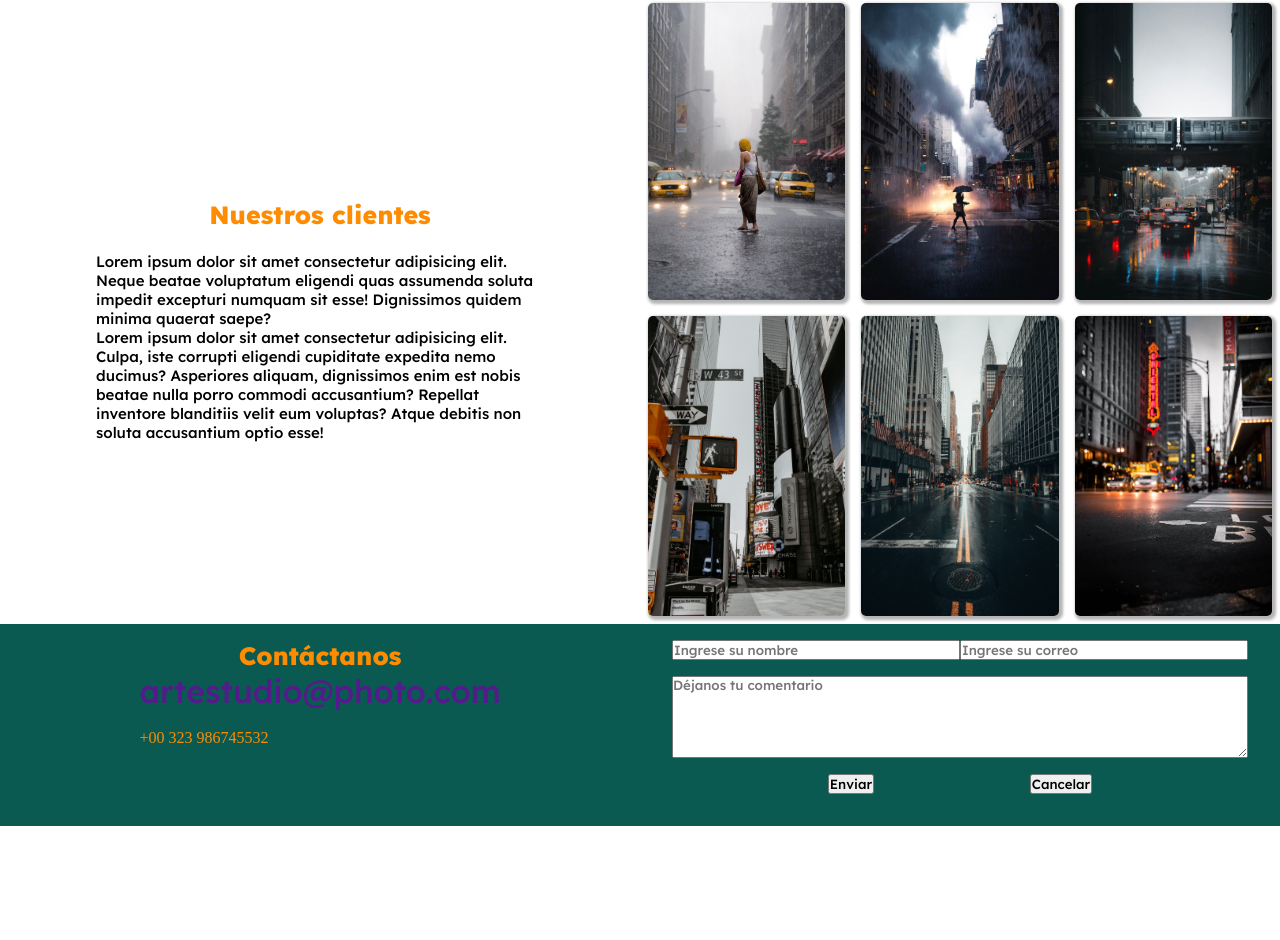
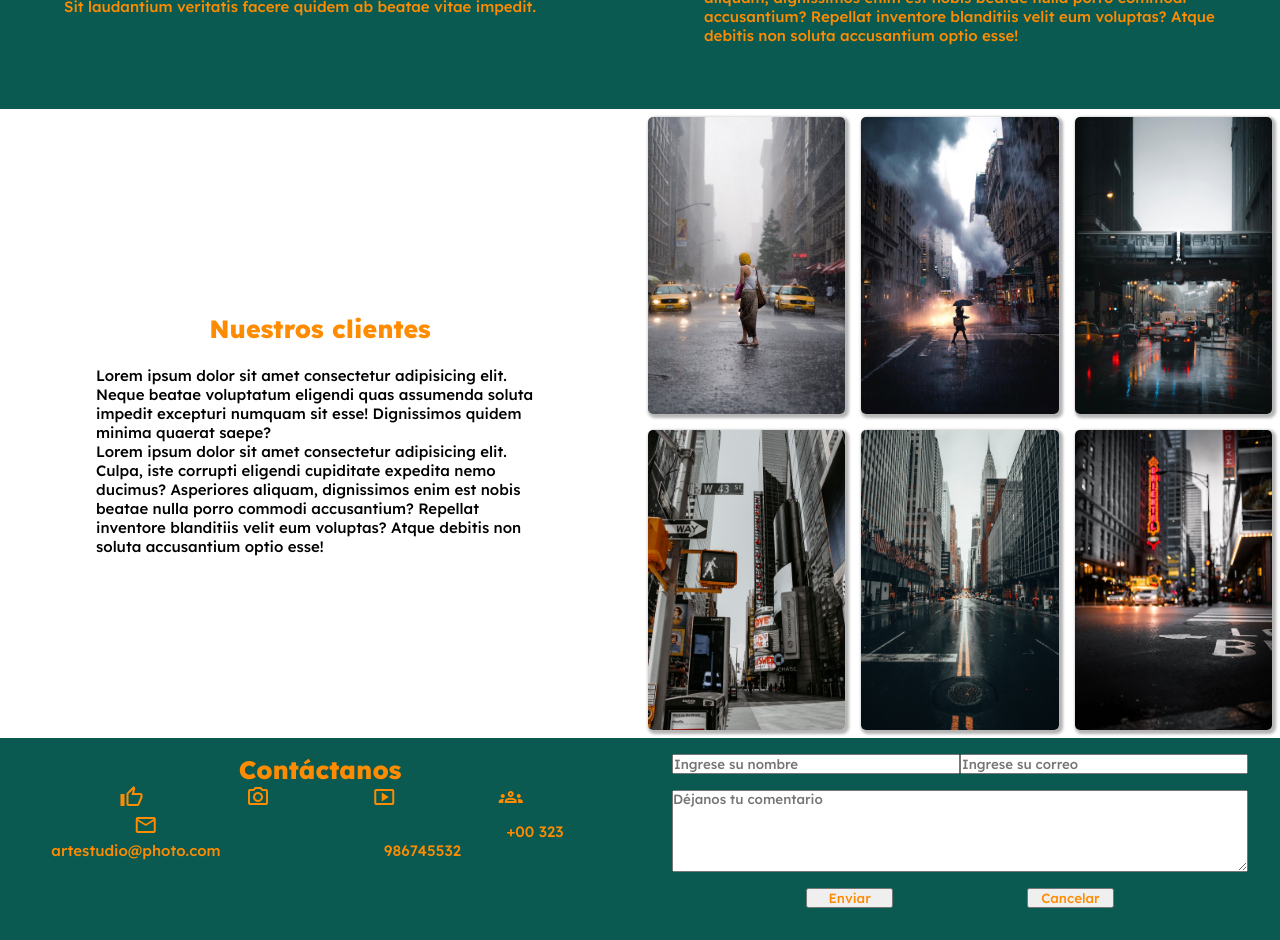
Before and after one commit to cristoferarmando/ExamenParcial_1, a plain HTML site: page index.html in a window 1280 px wide. Shown: the part 911-1851 px from the top of the page. Before the commit the page ends 1737 px from the top, so only its background shows below. Drawn offline with Linux system fonts and the light colour scheme; a web font is replaced by a local one.

Commit message:
PendienteInterpolar

```diff
--- a/index.html
+++ b/index.html
@@ -16,8 +16,13 @@
 
         <p class="ttl-xs">Lorem ipsum dolor sit amet consectetur adipisicing elit.
             Dicta illum omnis sint cupiditate nostrum beatae ex,
-            sapiente dolore exercitationem nulla.</p>
+            sapiente dolore exercitationem nulla.
+            Lorem ipsum dolor sit amet consectetur adipisicing elit.
+            Dicta illum omnis sint cupiditate nostrum beatae ex,
+            sapiente dolore exercitationem nulla</p>
         <p class="ttl-xs">Lorem ipsum dolor sit amet consectetur adipisicing elit.
+            Dicta illum omnis sint cupiditate nostrum beatae ex,
+            sapiente dolore exercitationem nulla.Lorem ipsum dolor sit amet consectetur adipisicing elit.
             Dicta illum omnis sint cupiditate nostrum beatae ex,
             sapiente dolore exercitationem nulla.</p>
         <p class="ttl-xs">Lorem ipsum dolor sit amet consectetur adipisicing elit.
@@ -74,13 +79,15 @@
     <div id="botones" class="bg">
         <h2 class="ttl-xm">Contáctanos</h2>
         <ul class="boton">
-            <li><a href=""></a></li>
-            <li><a href=""></a></li>
-            <li><a href=""></a></li>
-            <li><a href=""></a></li>
-
-            <li><a href="" class="ttl-xs">artestudio@photo.com</a></li>
-            <li><a href="" class="ttl-xs"></a> +00 323 986745532</li>
+            <li>
+                <a href=""><span class="material-icons-outlined">thumb_up</span></a></li>
+            <li><a href=""><span class="material-icons-outlined">photo_camera</span></a></li>
+            <li><a href=""><span class="material-icons-outlined">smart_display</span></a></li>
+            <li><a href=""><span class="material-icons-outlined">groups</span></a></li>
+        </ul>
+        <ul class="boton">
+            <li><a href="" class="ttl-xs"><span class="material-icons-outlined">email</span>artestudio@photo.com</a></li>
+            <li><a href="" class="ttl-xs"><span class="material-icons-outlined"> whatsapp</span>+00 323 986745532</a></li>
         </ul>
     </div>
 
--- a/src/componentes/_botones.scss
+++ b/src/componentes/_botones.scss
@@ -7,12 +7,26 @@
 
 .boton{
     width: 100%;
-    @include setflex(column, space-evenly, space-around);
+    @include setflex(row, space-evenly, space-around);
     align-items: flex-start;
 
     li{
         a{
-            font-size: 2rem;
+         @include setTittle('Lexend Deca', nth($listfonts, 3), 300);;
+         color:darkorange;
+         margin: 5%;
+
+        &:hover{
+        color: $light;
+    }
         }
     }
 }
+
+button{
+    width: 15%;
+    @include setflex(row, space-evenly, space-around);
+    align-items: flex-start;
+    color:darkorange;
+    cursor:pointer;
+}
--- a/src/main.scss
+++ b/src/main.scss
@@ -10,6 +10,8 @@
 @import url('https://fonts.googleapis.com/css2?family=Rubik+Glitch&display=swap');
 @import url('https://fonts.googleapis.com/css2?family=Lexend+Deca:wght@500&display=swap');
 @import url('https://fonts.googleapis.com/css2?family=Lexend+Deca:wght@800&display=swap');
+
+@import url('https://fonts.googleapis.com/icon?family=Material+Icons+Outlined');
 
 //Estilos generales
 *{
@@ -47,6 +49,7 @@ body{
     }
 }
 
+//Estilos de cada sección del grid
 .bg{
     background-color: $info;
     color:darkorange;
```
Also changed, not shown: public/css/main.css, 1 other file.
